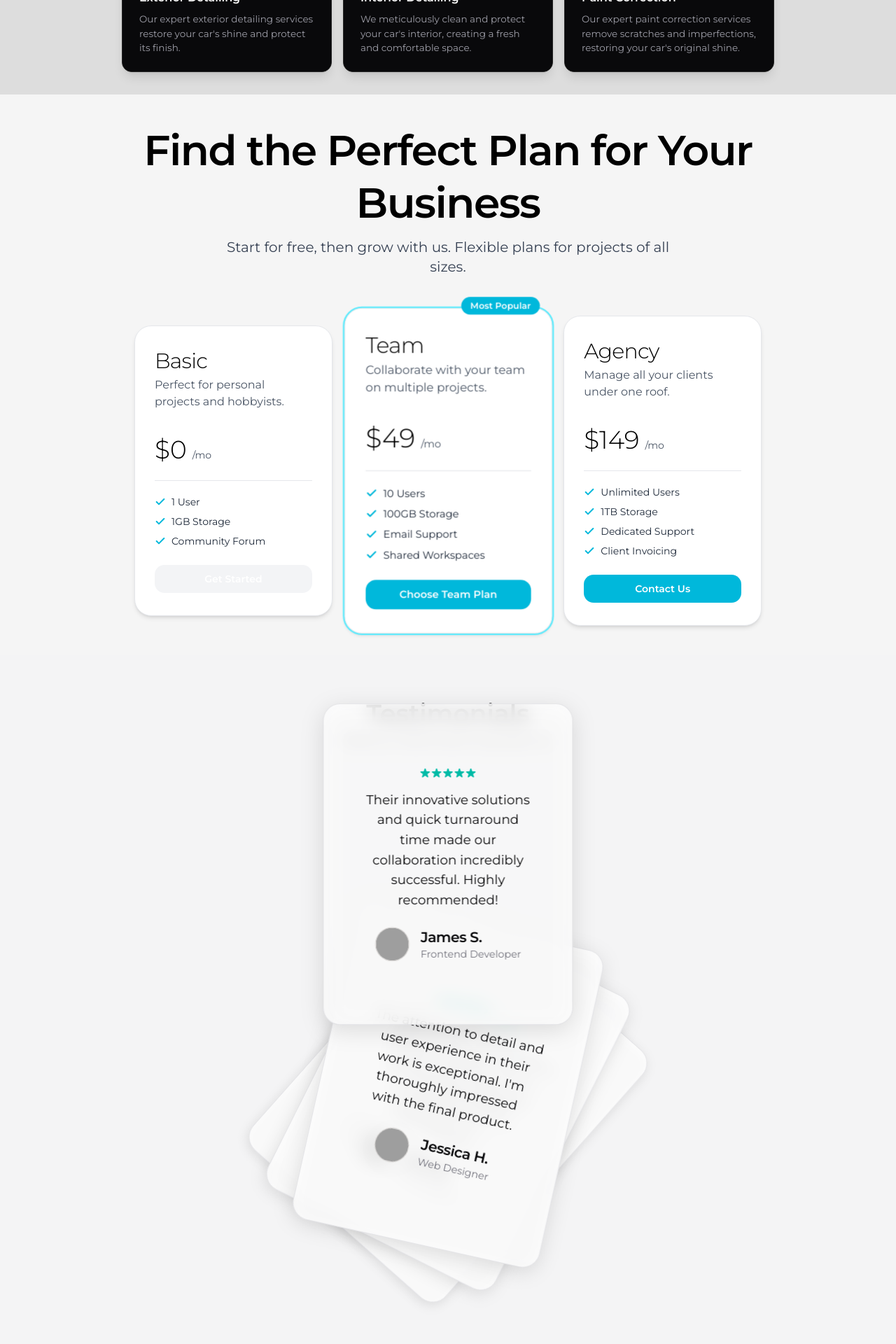
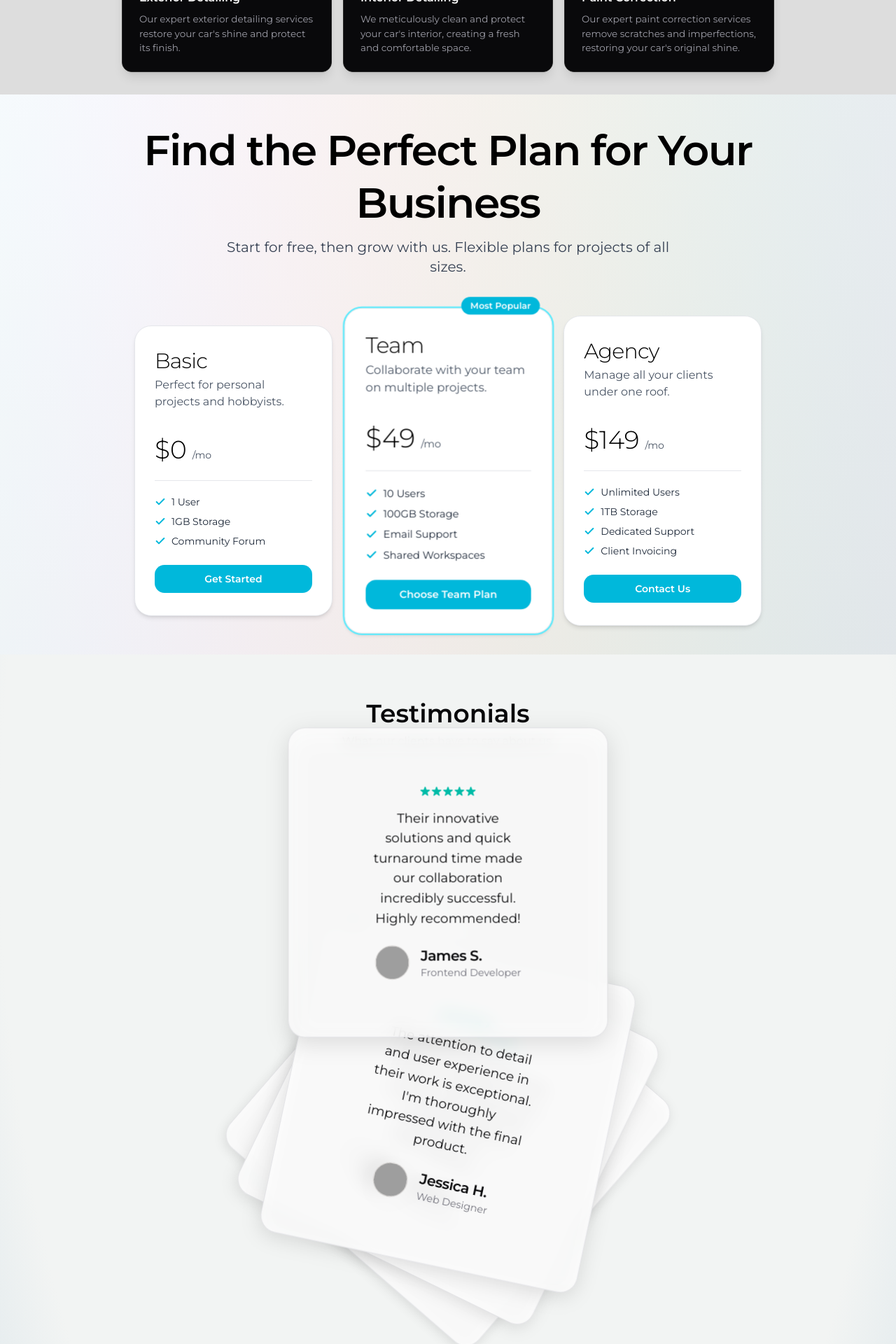
Before and after one commit to BenakKishanJ/forellis-detailing, a Next.js app: page / in a window 1280 px wide. Shown: the part 1060-2980 px from the top of the page at 70% size. Built offline with nearby package versions, Linux system fonts and the light colour scheme; grey boxes are pictures that could not be loaded.

Commit message:
testimonials card responsiveness and add gradients

```diff
--- a/components/contact.tsx
+++ b/components/contact.tsx
@@ -1,7 +1,6 @@
 import React from "react";
 import { Phone, Mail, Globe, MapPin } from "lucide-react";
 import { Button } from "@/components/ui/button";
-import { BgradientAnim } from "@/components/ui/soft-gradient-background-animation";
 
 interface ContactWithMapProps {
   title?: string;
@@ -23,9 +22,8 @@ export const ContactWithMap = ({
   mapAddress = "https://www.google.com/maps/embed?pb=!1m18!1m12!1m3!1d387190.2798881264!2d-74.2598651241819!3d40.69767006308371!2m3!1f0!2f0!3f0!3m2!1i1024!2i768!4f13.1!3m3!1m2!1s0x89c250b953bf497d%3A0xbc16e61e7ff0b4e2!2sNew%20York%2C%20USA!5e0!3m2!1sen!2sin!4v1627662645123!5m2!1sen!2sin",
 }: ContactWithMapProps) => {
   return (
-    <section className="py-12 sm:py-16 md:py-20 px-4 sm:px-6 md:px-24 bg-background relative">
-      <BgradientAnim className="absolute inset-0 z-0" />
-      <div className="container mx-auto max-w-7xl relative z-10">
+    <section className="py-12 sm:py-16 md:py-20 px-4 sm:px-6 md:px-24 bg-[#f5f5f5]">
+      <div className="container mx-auto max-w-7xl">
         {/* Header */}
         <div className="text-center mb-12 sm:mb-14 md:mb-16">
           <h1 className="text-4xl sm:text-5xl md:text-6xl font-bold mb-4">
--- a/components/pricing-section.tsx
+++ b/components/pricing-section.tsx
@@ -52,7 +52,7 @@ const Pricing = () => {
       }
       subtitle="Start for free, then grow with us. Flexible plans for projects of all sizes."
       plans={myPricingPlans}
-      showAnimatedBackground={false}
+      showAnimatedBackground={true}
     />
   );
 };
--- a/components/testimonials.tsx
+++ b/components/testimonials.tsx
@@ -9,6 +9,7 @@ import {
   ReviewStars,
 } from "@/components/ui/animated-cards-stack";
 import { Avatar, AvatarFallback, AvatarImage } from "@/components/ui/avatar";
+import { Component as BgGradient } from "@/components/ui/bg-gredient";
 
 const TESTIMONIALS = [
   {
@@ -89,8 +90,9 @@ export function Testimonials() {
   const { theme } = useTheme();
 
   return (
-    <section className={getSectionClass(theme)}>
-      <div className="mx-auto max-w-4xl text-center mb-8 sm:mb-12">
+    <section className={`${getSectionClass(theme)} relative`}>
+      <BgGradient className="absolute inset-0 z-0" />
+      <div className="mx-auto max-w-4xl text-center mb-8 sm:mb-12 relative z-10">
         <h3 className="text-2xl sm:text-3xl lg:text-4xl font-semibold font-sans">
           Testimonials
         </h3>
@@ -99,9 +101,9 @@ export function Testimonials() {
         </p>
       </div>
 
-      <ContainerScroll className="container min-h-[250vh] sm:min-h-[300vh]">
+      <ContainerScroll className="container min-h-[250vh] sm:min-h-[300vh] relative z-10">
         <div className="sticky top-0 h-svh w-full flex items-center justify-center">
-          <CardsContainer className="mx-auto w-[280px] sm:w-[320px] lg:w-[350px] h-[350px] sm:h-[400px] lg:h-[450px]">
+          <CardsContainer className="mx-auto w-full max-w-xs sm:max-w-sm md:max-w-md h-[360px] sm:h-[420px] lg:h-[460px]">
             {TESTIMONIALS.map((testimonial, index) => (
               <CardTransformed
                 arrayLength={TESTIMONIALS.length}
--- a/components/ui/animated-cards-stack.tsx
+++ b/components/ui/animated-cards-stack.tsx
@@ -14,18 +14,22 @@ import {
 
 import { cn } from "@/lib/utils";
 
-const cardVariants = cva("absolute will-change-transform", {
+const cardVariants = cva(
+  "absolute will-change-transform w-full max-w-xs sm:max-w-sm md:max-w-md", // ✅ Add responsive sizing
+  {
     variants: {
       variant: {
-      dark: "flex size-full flex-col items-center justify-center gap-6 rounded-2xl border border-stone-700/50 bg-accent-foreground/80 p-6 backdrop-blur-md",
+        dark: "flex flex-col items-center justify-center gap-6 rounded-2xl border border-stone-700/50 bg-accent-foreground/80 p-4 sm:p-6 backdrop-blur-md",
         light:
-        "flex size-full flex-col items-center justify-center gap-6 rounded-2xl border  bg-accent bg-background/80 p-6 backdrop-blur-md ",
+          "flex flex-col items-center justify-center gap-6 rounded-2xl border bg-accent bg-background/80 p-4 sm:p-20 backdrop-blur-md",
       },
     },
     defaultVariants: {
       variant: "light",
     },
-});
+  },
+);
+
 interface ReviewProps extends React.HTMLAttributes<HTMLDivElement> {
   rating: number;
   maxRating?: number;
@@ -69,7 +73,10 @@ export const ContainerScroll: React.FC<
     <ContainerScrollContext.Provider value={{ scrollYProgress }}>
       <div
         ref={scrollRef}
-        className={cn("relative min-h-svh w-full", className)}
+        className={cn(
+          "relative flex flex-wrap justify-center gap-6 px-4 sm:px-8 pt-8 sm:pt-12",
+          className,
+        )}
         style={{ perspective: "1000px", ...style }}
         {...props}
       >
--- a/components/ui/animated-glassy-pricing.tsx
+++ b/components/ui/animated-glassy-pricing.tsx
@@ -1,6 +1,7 @@
 "use client";
 import React, { useRef, useEffect, useState } from "react";
 import { RippleButton } from "@/components/ui/multi-type-ripple-buttons";
+import { BgradientAnim } from "@/components/ui/soft-gradient-background-animation";
 
 export interface PricingCardProps {
   planName: string;
@@ -198,7 +199,7 @@ export const PricingCard = ({
     ${
       buttonVariant === "primary"
         ? "bg-cyan-500 hover:bg-cyan-400 text-white"
-        : "bg-gray-100 hover:bg-gray-200 text-black border border-gray-300"
+        : "bg-cyan-500 hover:bg-cyan-400 text-white"
     }
   `;
 
@@ -241,9 +242,12 @@ export const ModernPricingPage = ({
   showAnimatedBackground = true,
 }: ModernPricingPageProps) => {
   return (
-    <div className="bg-[#F5F5F5] text-black min-h-screen w-full overflow-x-hidden">
-      {showAnimatedBackground && <ShaderCanvas />}
-      <main className="relative w-full min-h-screen flex flex-col items-center justify-center px-4 py-8">
+    <div className="text-black min-h-screen w-full overflow-x-hidden relative">
+      {showAnimatedBackground && (
+        <BgradientAnim className="absolute inset-0 z-0" />
+      )}
+      <main className="relative w-full min-h-screen flex flex-col items-center justify-center px-4 py-8 z-10">
+        {" "}
         <div className="w-full max-w-5xl mx-auto text-center mb-14">
           <h1 className="text-5xl md:text-6xl font-semibold leading-tight tracking-tight text-black">
             {title}
--- /dev/null
+++ b/components/ui/bg-gredient.tsx
@@ -0,0 +1,26 @@
+import { cn } from "@/lib/utils";
+
+export const Component = ({
+  className,
+  gradientFrom = "#f2f4f3",
+  gradientTo = "#81adc8",
+  gradientSize = "125% 125%",
+  gradientPosition = "50% 10%",
+  gradientStop = "40%",
+}: {
+  className?: string;
+  gradientFrom?: string;
+  gradientTo?: string;
+  gradientSize?: string;
+  gradientPosition?: string;
+  gradientStop?: string;
+}) => {
+  return (
+    <div
+      className={cn("absolute inset-0 w-full h-full -z-10 bg-white", className)}
+      style={{
+        background: `radial-gradient(${gradientSize} at ${gradientPosition}, ${gradientFrom} ${gradientStop}, ${gradientTo} 100%)`,
+      }}
+    />
+  );
+};
--- a/components/ui/gallery.tsx
+++ b/components/ui/gallery.tsx
@@ -121,15 +121,20 @@ export const PhotoGallery = ({
   ];
 
   return (
-    <div className="mt-40 relative">
+    <div className="my-20 relative px-4 sm:px-6 lg:px-8">
       <div className="absolute inset-0 max-md:hidden top-[200px] -z-10 h-[300px] w-full bg-transparent bg-[linear-gradient(to_right,#57534e_1px,transparent_1px),linear-gradient(to_bottom,#57534e_1px,transparent_1px)] bg-[size:3rem_3rem] opacity-20 [mask-image:radial-gradient(ellipse_80%_50%_at_50%_0%,#000_70%,transparent_110%)] dark:bg-[linear-gradient(to_right,#a8a29e_1px,transparent_1px),linear-gradient(to_bottom,#a8a29e_1px,transparent_1px)]"></div>
-      <p className="lg:text-md my-2 text-center text-xs font-light uppercase tracking-widest text-slate-600 dark:text-slate-400">
-        A Journey Through Visual Stories
-      </p>
-      <h3 className="z-20 mx-auto max-w-2xl justify-center bg-gradient-to-r from-slate-900 via-slate-800 to-slate-900 bg-clip-text py-3 text-center text-4xl text-transparent dark:bg-gradient-to-r dark:from-slate-100 dark:via-slate-200 dark:to-slate-100 dark:bg-clip-text md:text-7xl">
-        Welcome to My <span className="text-rose-500"> Stories</span>
-      </h3>
-      <div className="relative mb-8 h-[350px] w-full items-center justify-center lg:flex">
+      <div className="relative text-center mb-8">
+        <p className="text-xs uppercase tracking-widest text-slate-600 dark:text-slate-400">
+          Showcase
+        </p>
+        <h3 className="text-3xl sm:text-4xl md:text-5xl font-bold text-transparent bg-gradient-to-r from-slate-900 via-slate-800 to-slate-900 bg-clip-text dark:bg-gradient-to-r dark:from-slate-100 dark:via-slate-200 dark:to-slate-100 dark:bg-clip-text">
+          <span className="text-blue-400">Stunning</span> Car Detailing Results
+        </h3>
+        <p className="mt-3 text-sm sm:text-base text-slate-600">
+          Swipe through our work – each detail job speaks for itself.
+        </p>
+      </div>
+      <div className="relative mb-8 h-[280px] sm:h-[320px] md:h-[340px] lg:h-[350px] w-full items-center justify-center lg:flex overflow-hidden">
         <motion.div
           className="relative mx-auto flex w-full max-w-7xl justify-center"
           initial={{ opacity: 0 }}
@@ -142,7 +147,7 @@ export const PhotoGallery = ({
             initial="hidden"
             animate={isLoaded ? "visible" : "hidden"}
           >
-            <div className="relative h-[220px] w-[220px]">
+            <div className="relative h-[140px] w-[140px] sm:h-[180px] sm:w-[180px] md:h-[200px] md:w-[200px] lg:h-[220px] lg:w-[220px]">
               {/* Render photos in reverse order so that higher z-index photos are rendered later in the DOM */}
               {[...photos].reverse().map((photo) => (
                 <motion.div
@@ -162,6 +167,7 @@ export const PhotoGallery = ({
                     src={photo.src}
                     alt="Family photo"
                     direction={photo.direction}
+                    className="w-[140px] h-[140px] sm:w-[180px] sm:h-[180px] md:w-[200px] md:h-[200px] lg:w-[220px] lg:h-[220px]"
                   />
                 </motion.div>
               ))}
```
Lines whose indentation alone changed are shown as unchanged.
